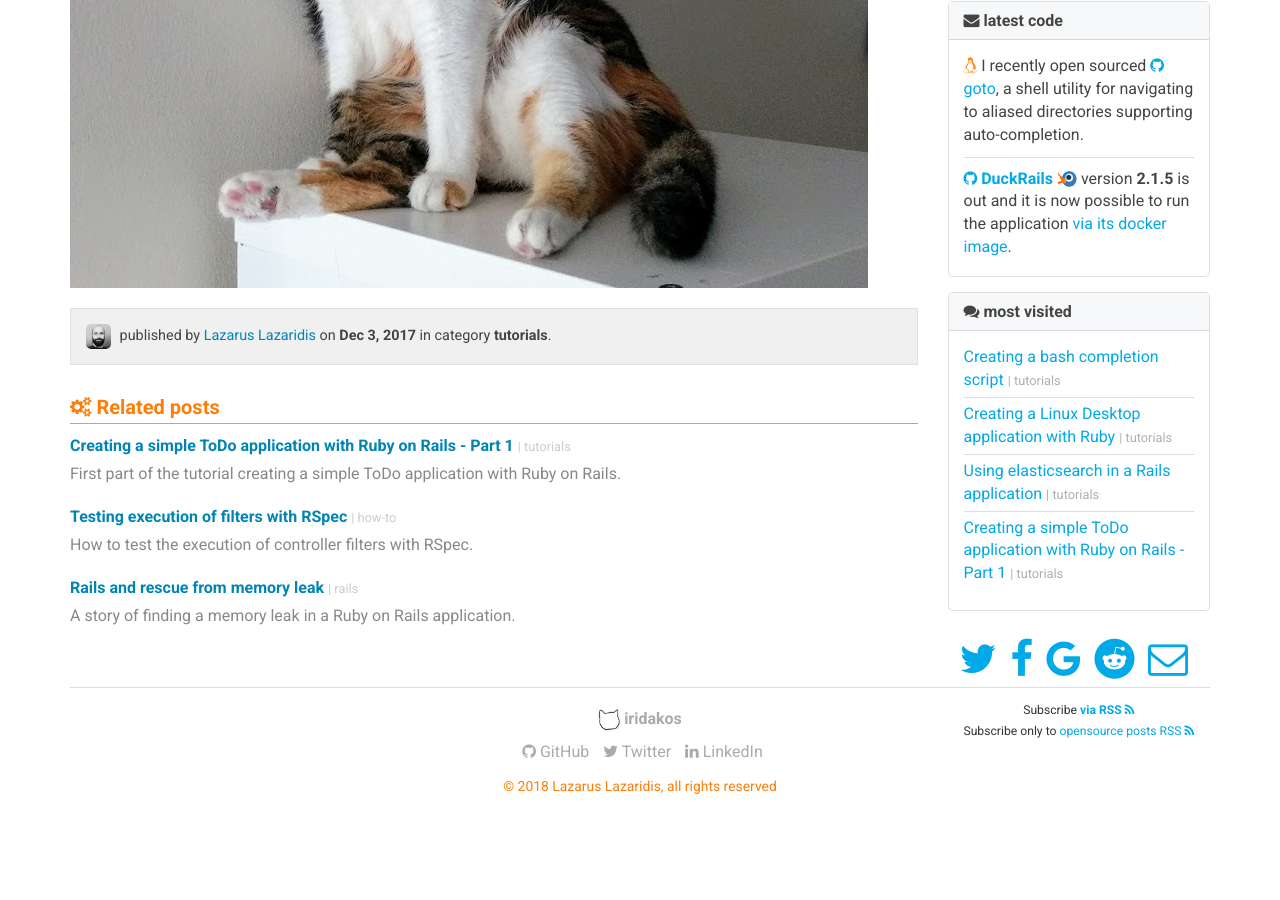
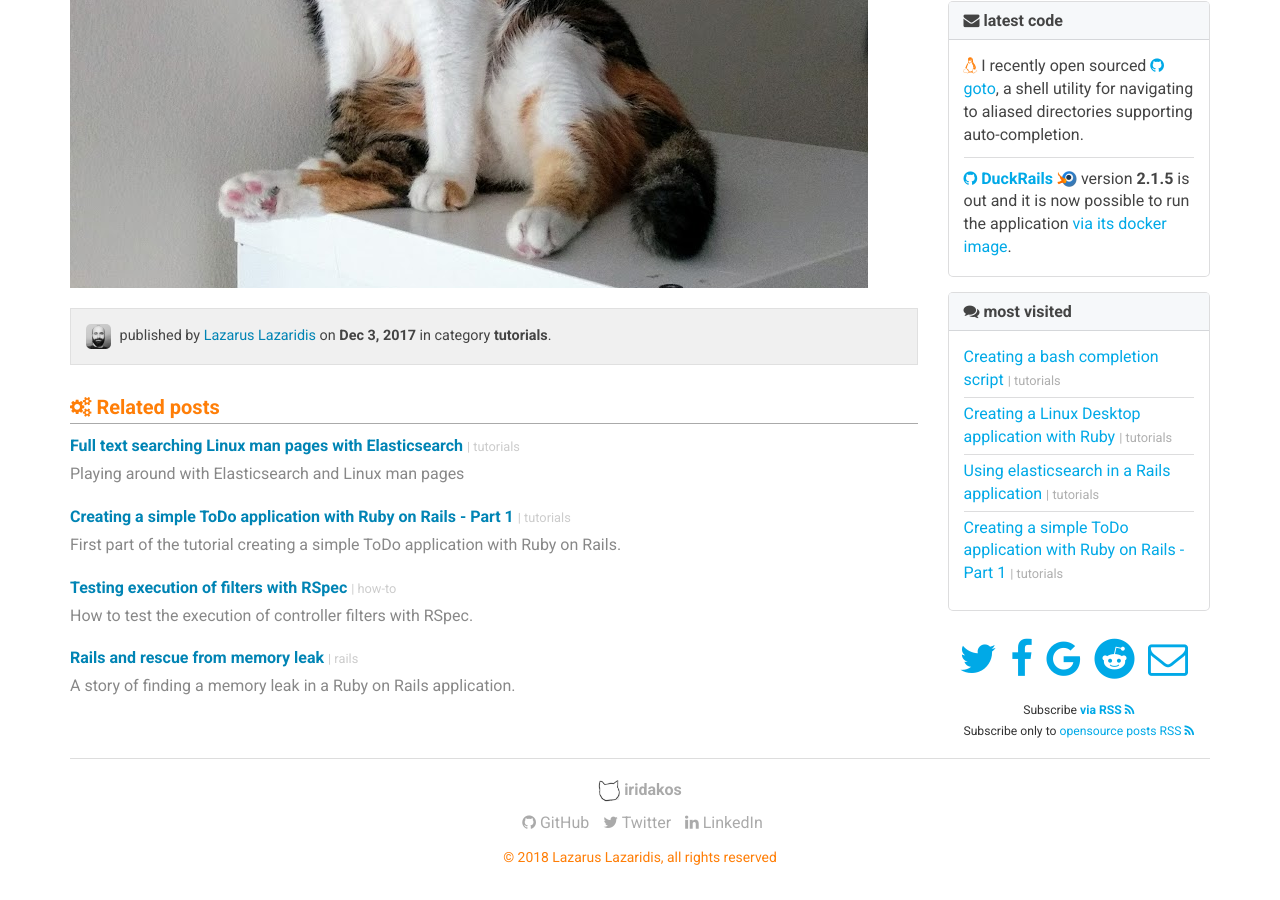
Before and after one commit to iridakos/iridakos.github.io, a Jekyll site: the page built from _posts/2017-12-03-elasticsearch-and-rails-tutorial.markdown, in a window 1280 px wide and 900 px high, scrolled down 18114 px. Built offline with Jekyll 4.4.1, drawn with Linux system fonts in a browser that asks for light colours; nearby versions of some CDN libraries; comment, search, counter and statistics services are not loaded; before the commit the page ends 18943 px from its top, so only the background shows below that.

Commit message:
Add related to elastic

```diff
--- a/_posts/2017-12-03-elasticsearch-and-rails-tutorial.markdown
+++ b/_posts/2017-12-03-elasticsearch-and-rails-tutorial.markdown
@@ -12,6 +12,7 @@ tags: ruby rails elasticsearch tutorial
 comments: true
 popular: 2
 related_posts:
+  - elasticsearch-linux-man-pages
   - todo-part-1
   - testing-exec-filters-rspec
   - rescue-from-memory-leak
```
